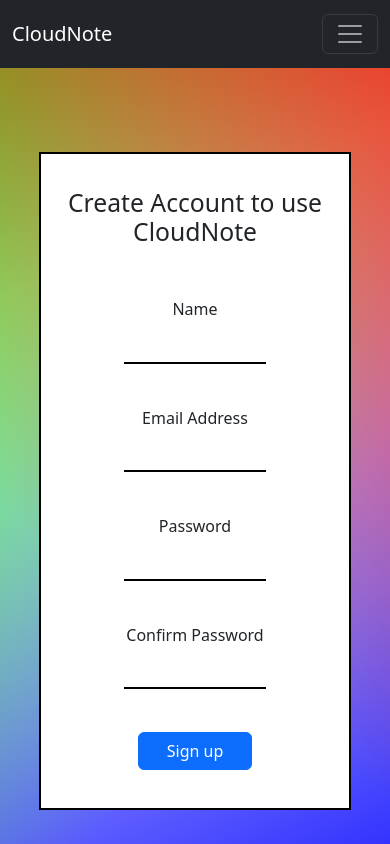
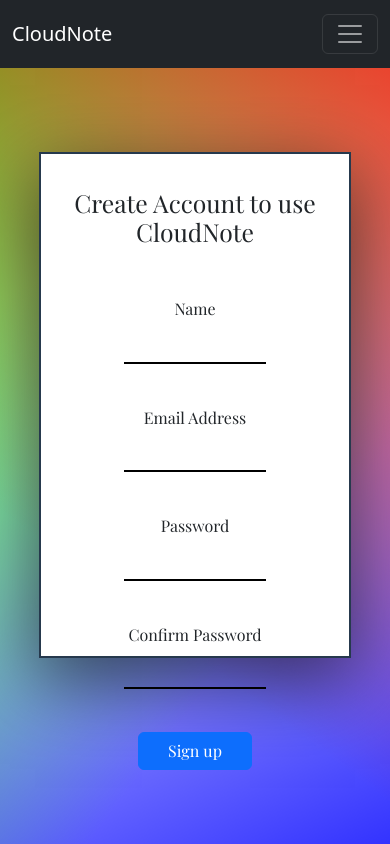
Before and after one commit to pavas23/CloudNote-Client, a React (Create React App) app: page /signup in a window 390 px wide. Built offline with nearby package versions, Linux system fonts and the light colour scheme.

Commit message:
Update Signup.css

```diff
--- a/src/css/Signup.css
+++ b/src/css/Signup.css
@@ -1,3 +1,4 @@
+@import url('https://fonts.googleapis.com/css2?family=Playfair+Display&display=swap');
 *{
     margin: 0;
     padding: 0;
@@ -8,10 +9,13 @@
     justify-content: center;
 }
 #signupcon{
+    /* box-shadow: rgb(38, 57, 77) 0px 20px 30px -10px; */
+    box-shadow: rgba(0, 0, 0, 0.56) 0px 22px 70px 4px;
+    font-family: 'Playfair Display', serif;
     padding-top: 4vh;
     margin-top: 3vh !important;
-    border:2px solid black;
-    height: 78vh;
+    border:2px solid rgb(38, 57, 77);
+    height: 60vh;
     width: 40vw;
     margin: auto;
     display: flex;
@@ -19,6 +23,17 @@
     justify-content: flex-start;
     align-items: center;
     background-color: white;
+}
+#signupimg{
+    display: flex;
+    flex-direction: row;
+    justify-content: flex-start;
+}
+#signupimg img{
+    margin-left: -1vw;
+    margin-right: 0.5vw;
+    height: 3vw;
+    width: 3vw;
 }
 h2{
     text-align: center;
@@ -53,6 +68,24 @@
 #signupbtn{
     width: 25%;
 }
+.signinput::placeholder{
+    text-align: center;
+}
+
+@media screen and (max-width:920px){
+    #signupcon{
+        width: 80vw;
+    }
+    #signupbtn{
+        width: 40%;
+    }
+    #signupimg img{
+        margin-right: 2vw;
+        height: 5.5vw;
+        width: 5.5vw;
+    }
+
+}
 
 
 @media screen and (max-width:420px){
@@ -62,10 +95,24 @@
     #signupbtn{
         width: 40%;
     }
+    #signupimg img{
+        margin-top: 0.5vh;
+        margin-right: 0.5vw;
+        height: 6.5vw;
+        width: 6.5vw;
+    }
+}
+
+@media screen and (max-width:370px){
+    #signupimg img{
+        margin-top: 0.5vh;
+        height: 9vw;
+        width: 9vw;
+    }
 }
 
 @media screen and (max-height:760px){
     #signupcon{
-        height: 90vh;
+        height: 68vh;
     }
 }
```
